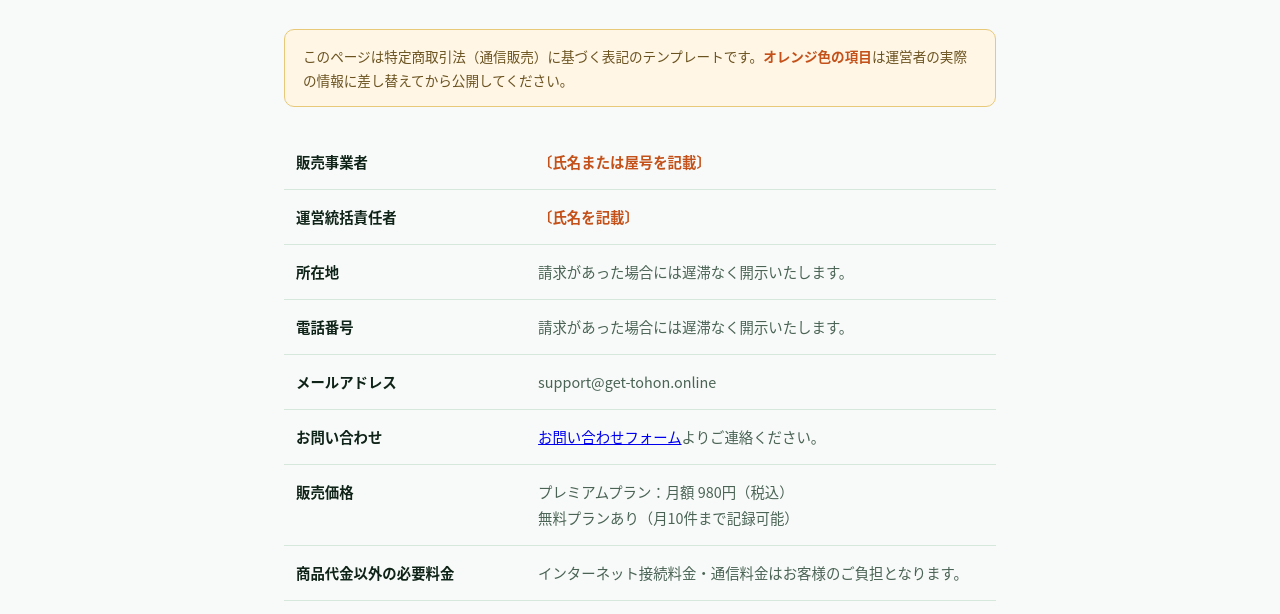
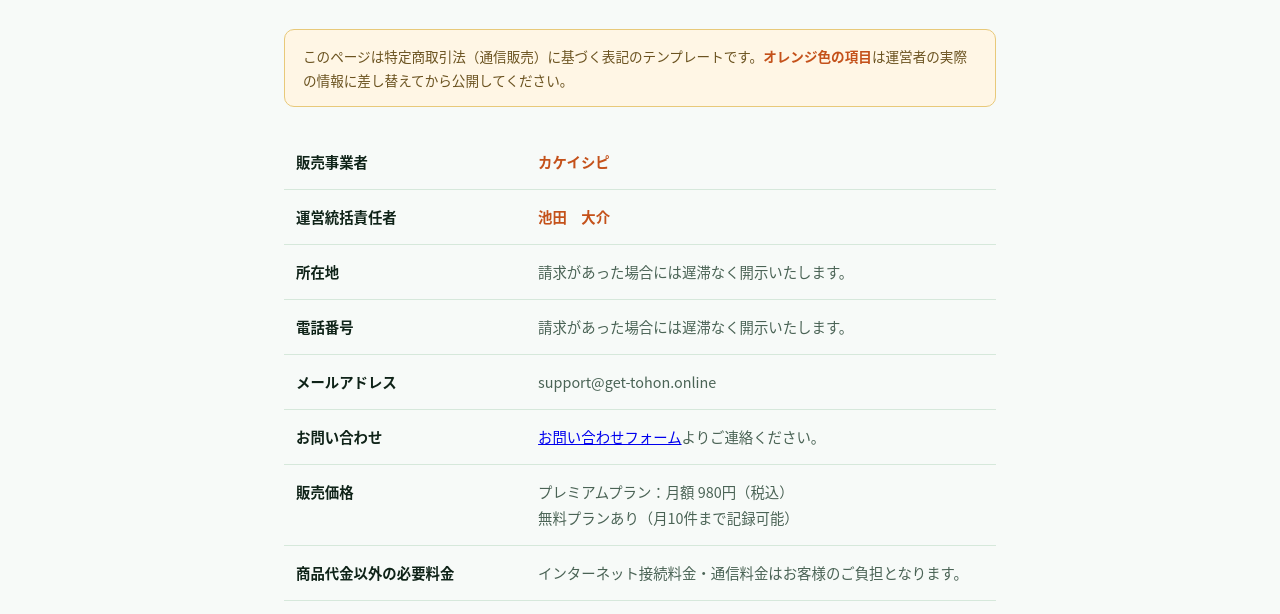
Before and after one commit to D1424-da/Expenses, a website: page static/tokushoho.html in a window 1280 px wide. Shown: the part 186-800 px from the top of the page. Drawn offline with Linux system fonts and the light colour scheme.

Commit message:
販売事業者、責任者記入

```diff
--- a/static/tokushoho.html
+++ b/static/tokushoho.html
@@ -43,8 +43,8 @@
   </div>
 
   <table>
-    <tr><th>販売事業者</th><td class="fill">〔氏名または屋号を記載〕</td></tr>
-    <tr><th>運営統括責任者</th><td class="fill">〔氏名を記載〕</td></tr>
+    <tr><th>販売事業者</th><td class="fill">カケイシピ</td></tr>
+    <tr><th>運営統括責任者</th><td class="fill">池田　大介</td></tr>
     <tr><th>所在地</th><td>請求があった場合には遅滞なく開示いたします。</td></tr>
     <tr><th>電話番号</th><td>請求があった場合には遅滞なく開示いたします。</td></tr>
     <tr><th>メールアドレス</th><td>support@get-tohon.online</td></tr>
```
